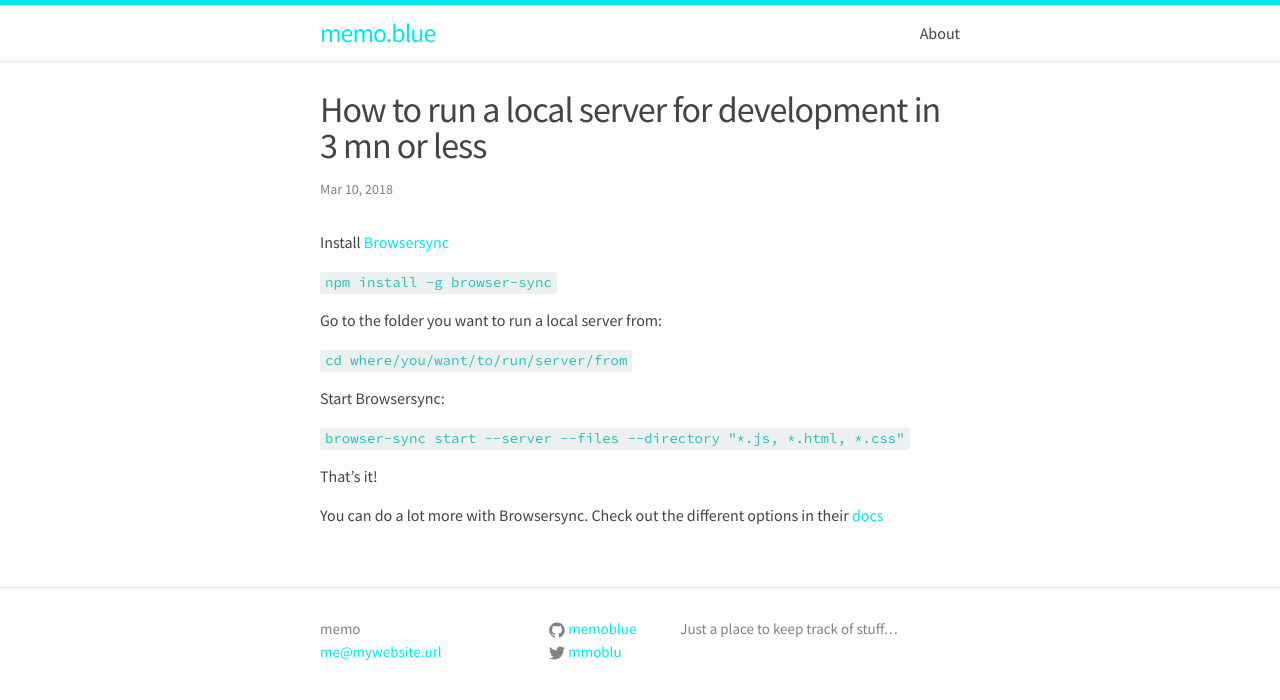
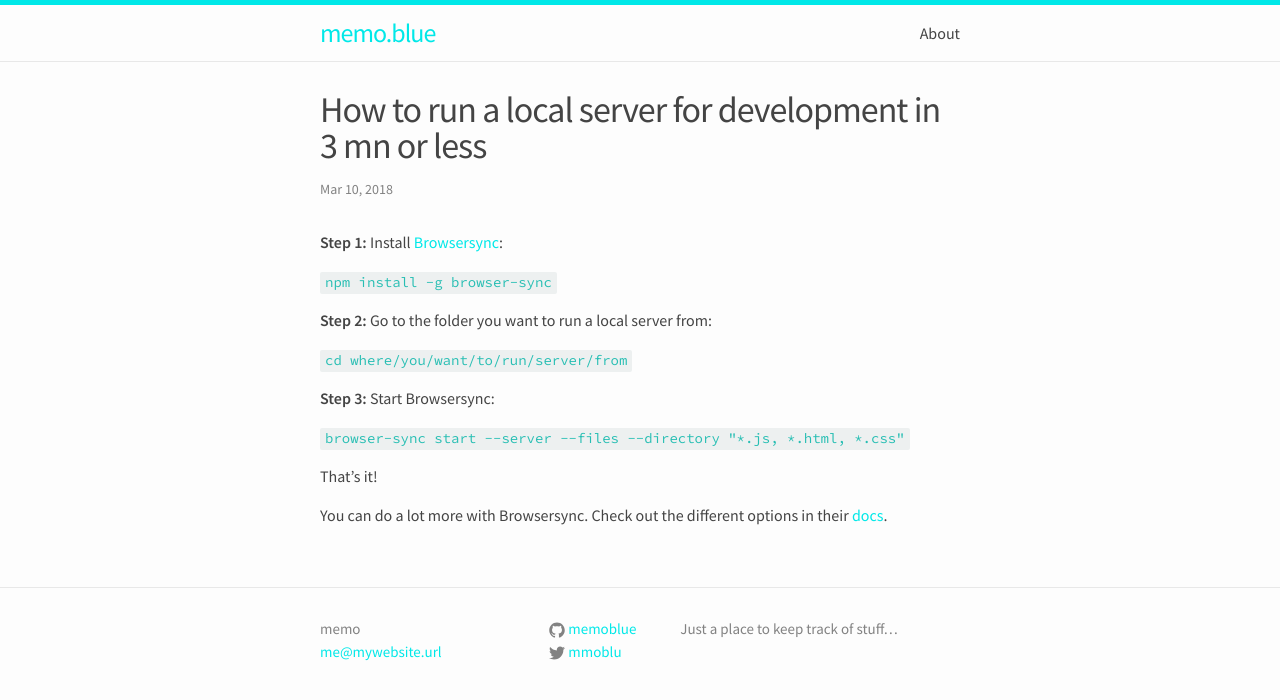
Before and after one commit to memoblue/memoblue.github.io, a Jekyll site: the page built from _posts/2018-03-10-run-local-server-in-3mn.md, in a window 1280 px wide. Shown: the top 700 px of the page. Built offline with Jekyll 4.4.1, drawn with Linux system fonts in a browser that asks for light colours.

Commit message:
cleanup and clarification

```diff
--- a/_posts/2018-03-10-run-local-server-in-3mn.md
+++ b/_posts/2018-03-10-run-local-server-in-3mn.md
@@ -5,18 +5,18 @@ date:   2018-03-10 09:58:36 -08:00
 tags: ['Coding','Tip']
 ---
 
-Install [Browsersync](https://browsersync.io)
+**Step 1:** Install [Browsersync](https://browsersync.io):
 
 `npm install -g browser-sync`
 
-Go to the folder you want to run a local server from:
+**Step 2:** Go to the folder you want to run a local server from:
 
 `cd where/you/want/to/run/server/from`
 
-Start Browsersync:
+**Step 3:** Start Browsersync:
 
 `browser-sync start --server --files --directory "*.js, *.html, *.css"`
 
 That's it!
 
-You can do a lot more with Browsersync. Check out the different options in their [docs](https://browsersync.io/docs/command-line)
+You can do a lot more with Browsersync. Check out the different options in their [docs](https://browsersync.io/docs/command-line).
```
